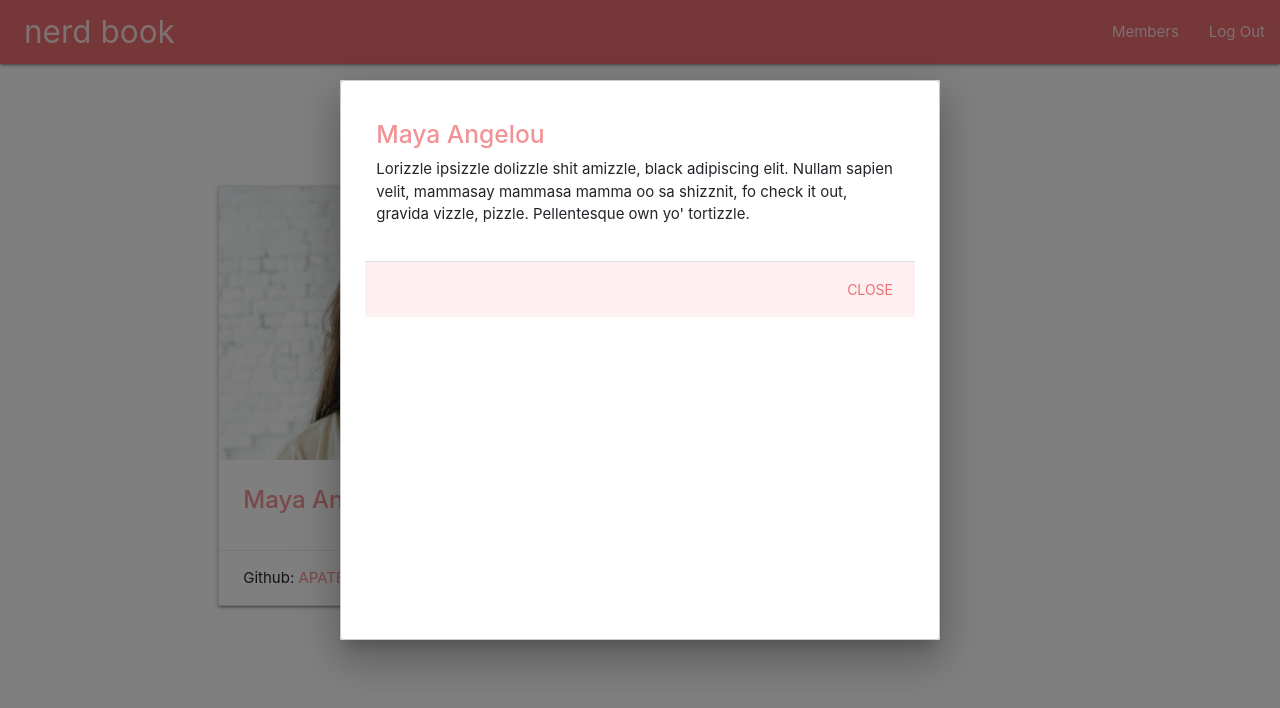
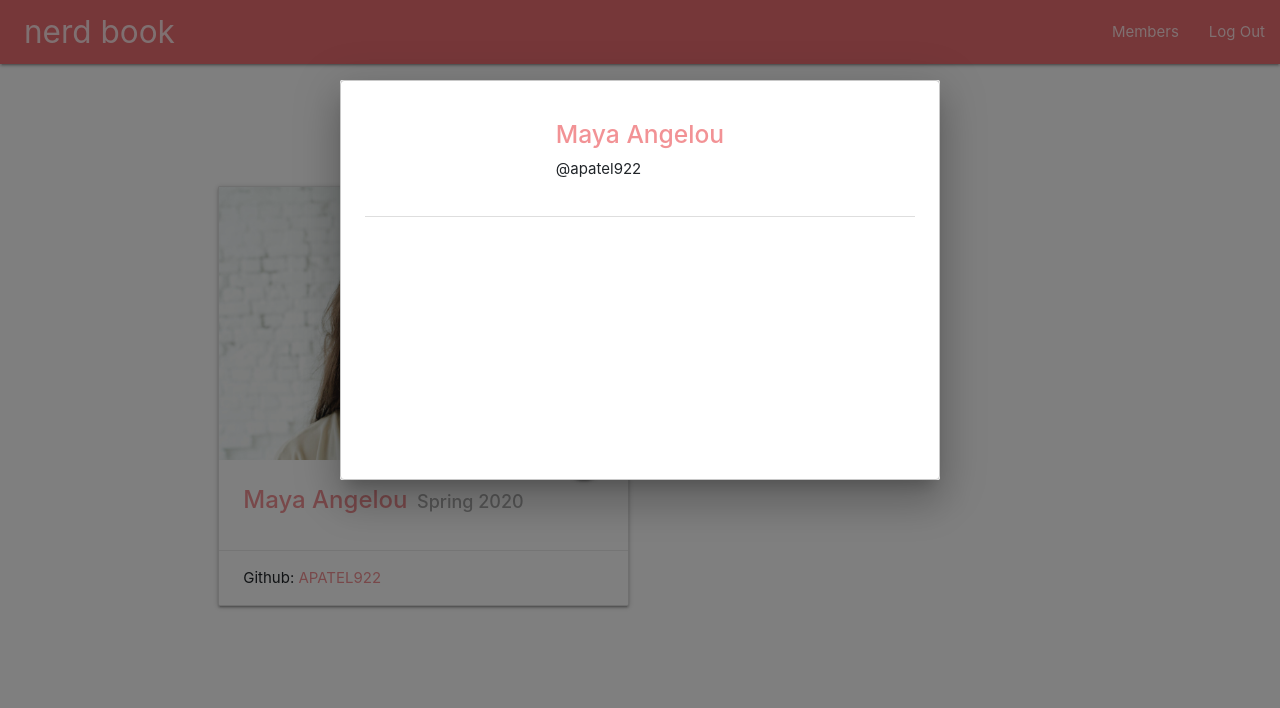
Before and after one commit to apatel922/Project2, a website: page public/members.html in a window 1280 px wide. Both pictures are taken after a click on the link "style". Drawn offline with nearby package versions, Linux system fonts and the light colour scheme; no server answers.

Commit message:
Start restyle for modal

```diff
--- a/public/members.html
+++ b/public/members.html
@@ -75,15 +75,16 @@
             <div id="mrow" class="row">
               <div id="mcol" class="col s12">
                 <h5 id="mtext1">Maya Angelou</h5>
-                <p id="mtext2">
-                  Lorizzle ipsizzle dolizzle shit amizzle, black adipiscing elit. Nullam sapien velit, mammasay mammasa
-                  mamma oo sa shizznit, fo check it out, gravida vizzle, pizzle. Pellentesque own yo' tortizzle.
+                <p id="mgithub">
+                  @apatel922
                 </p>
               </div>
             </div>
-            <div id="mfoot" class="modal-footer">
+            <div class="divider"></div>
+
+            <!-- <div id="mfoot" class="modal-footer">
               <a href="#!" class="modal-close waves-effect waves-green btn-flat">CLOSE</a>
-            </div>
+            </div> -->
           </div>
         </div>
 
--- a/public/stylesheets/style.css
+++ b/public/stylesheets/style.css
@@ -58,7 +58,7 @@ h3 {
   padding-bottom: 24px;
 }
 .modal {
-  height: 80%;
+  height: 400px;
   width: 600px;
 }
 .modal-content {
```
